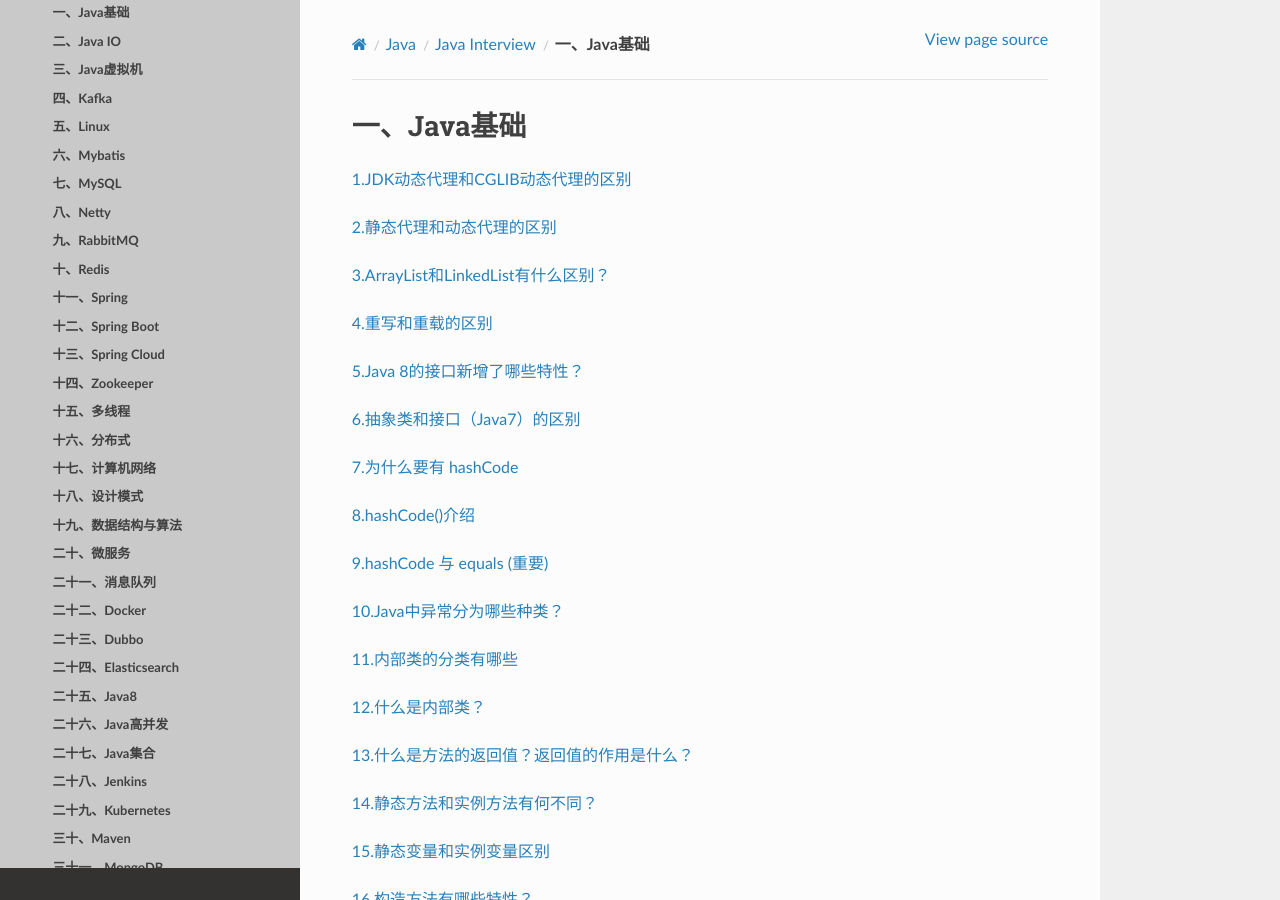
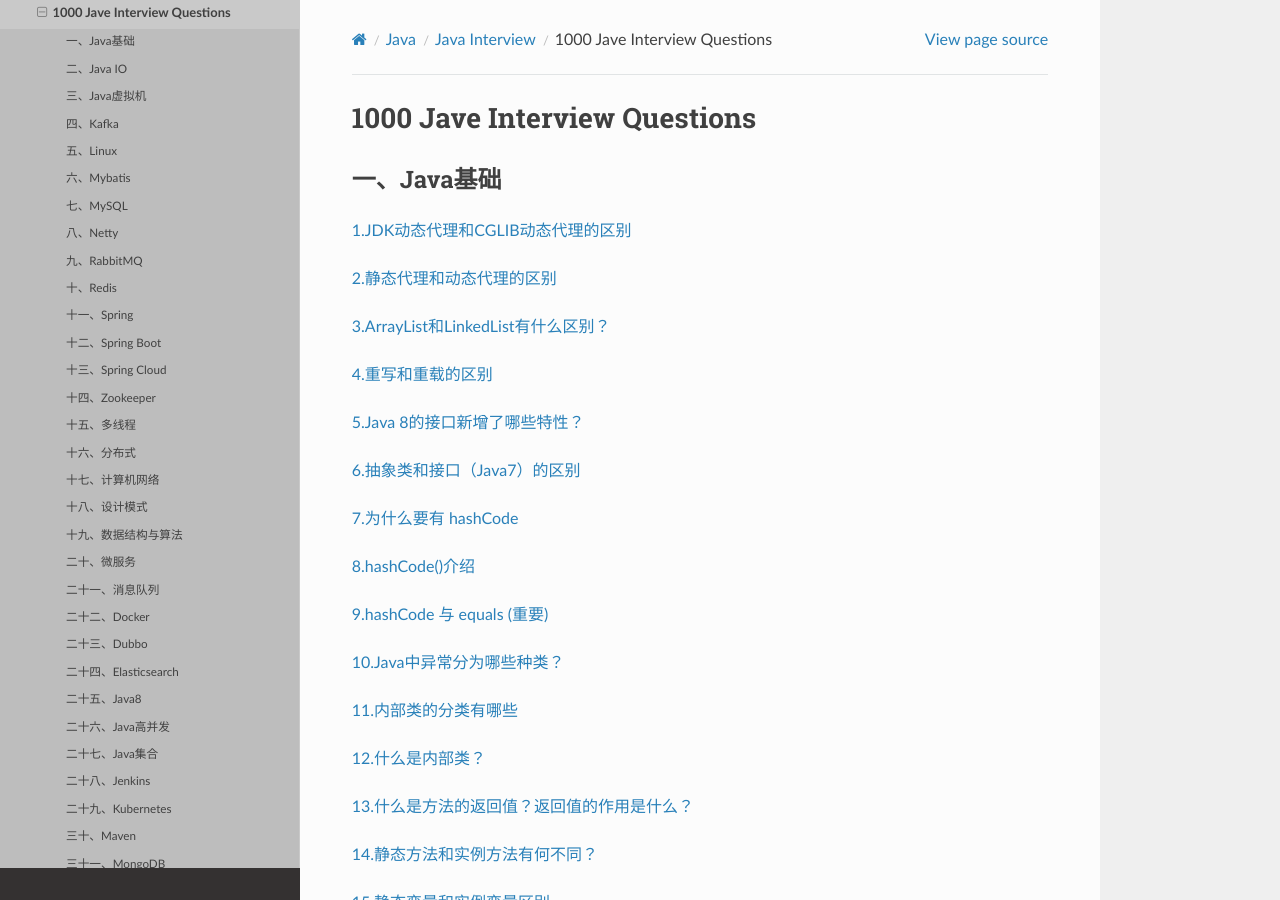
Before and after one commit to Pyrad/pyradnotes, a Sphinx documentation site: the page built from source/Java/Interview/JavaInterview1000.md, in a window 1280 px wide and 900 px high. Built offline with Sphinx 7.4.7 and the Read the Docs theme 2.0.0, drawn with Linux system fonts in a browser that asks for light colours.

Commit message:
JAVA Fix warnings reported by MyST-parser

```diff
--- a/source/Java/Interview/JavaInterview1000.md
+++ b/source/Java/Interview/JavaInterview1000.md
@@ -1,4 +1,6 @@
-## **一、Java基础**
+# 1000 Jave Interview Questions
+
+## 一、Java基础
 
 [1.JDK动态代理和CGLIB动态代理的区别](https://zwmst.com/355.html)
 
@@ -98,7 +100,7 @@
 
 [49.说下面向对象四大特性](https://zwmst.com/217.html)
 
-## **二、Java IO**
+## 二、Java IO
 
 [1.IO多路复用的底层原理](https://zwmst.com/390.html)
 
@@ -132,7 +134,7 @@
 
 [16.Java 中有几种类型的流？](https://zwmst.com/360.html)
 
-## **三、Java虚拟机**
+## 三、Java虚拟机
 
 [1.如何判断一个常量是废弃常量 ？](https://zwmst.com/481.html)
 
@@ -218,7 +220,7 @@
 
 [42.栈帧里面包含哪些东西？](https://zwmst.com/393.html)
 
-## **四、Kafka**
+## 四、Kafka
 
 [1.简述Follower副本消息同步的完整流程](https://zwmst.com/555.html)
 
@@ -284,7 +286,7 @@
 
 [32.为什么要使用kafka？为什么要使用消息队列？](https://zwmst.com/484.html)
 
-## **五、Linux**
+## 五、Linux
 
 [1.在Linux下如何指定dns服务器，来解析某个域名？](https://zwmst.com/636.html)
 
@@ -360,7 +362,7 @@
 
 [37.vim有几种工作模式？](https://zwmst.com/561.html)
 
-## **六、Mybatis**
+## 六、Mybatis
 
 [1.Mybatis的一级、二级缓存](https://zwmst.com/1793.html)
 
@@ -392,7 +394,7 @@
 
 [15.什么是Mybatis？](https://zwmst.com/1763.html)
 
-## **七、MySQL**
+## 七、MySQL
 
 [1.解释MySQL外连接、内连接与自连接的区别](https://zwmst.com/735.html)
 
@@ -488,7 +490,7 @@
 
 [47.什么是索引?](https://zwmst.com/639.html)
 
-## **八、Netty**
+## 八、Netty
 
 [1.Netty高性能体现在哪些方面？](https://zwmst.com/762.html)
 
@@ -516,7 +518,7 @@
 
 [13.什么是Reactor模型？Reactor的3种版本都知道吗？](https://zwmst.com/738.html)
 
-## **九、RabbitMQ**
+## 九、RabbitMQ
 
 [1.vhost 是什么？起什么作用？](https://zwmst.com/1823.html)
 
@@ -558,7 +560,7 @@
 
 [20.消息基于什么传输？](https://zwmst.com/1825.html)
 
-## **十、Redis**
+## 十、Redis
 
 [1.Redis如何做内存优化？](https://zwmst.com/824.html)
 
@@ -620,7 +622,7 @@
 
 [30.什么是Redis？简述它的优缺点？](https://zwmst.com/765.html)
 
-## **十一、Spring**
+## 十一、Spring
 
 [1.@Component和@Bean的区别是什么？](https://zwmst.com/1867.html)
 
@@ -674,7 +676,7 @@
 
 [26.什么是spring?](https://zwmst.com/1838.html)
 
-## **十二、Spring Boot**
+## 十二、Spring Boot
 
 [1.SpringBoot 2.X有哪些新特性？与1.X有什么区别？](https://zwmst.com/1934.html)
 
@@ -718,7 +720,7 @@
 
 [21.什么是springboot](https://zwmst.com/1894.html)
 
-## **十三、Spring Cloud**
+## 十三、Spring Cloud
 
 [1.Eureka和zookeeper都可以提供服务注册与发现的功能，两者的区别](https://zwmst.com/859.html)
 
@@ -754,7 +756,7 @@
 
 [17.什么是 Spring Cloud？](https://zwmst.com/827.html)
 
-## **十四、Zookeeper**
+## 十四、Zookeeper
 
 [1.zookeeper负载均衡和nginx负载均衡区别](https://zwmst.com/1992.html)
 
@@ -810,7 +812,7 @@
 
 [27.Zookeeper有哪些节点类型？](https://zwmst.com/1937.html)
 
-## **十五、多线程**
+## 十五、多线程
 
 [1.你将如何使用thread dump？你将如何分析Thread dump？](https://zwmst.com/951.html)
 
@@ -898,7 +900,7 @@
 
 [43.Thread.sleep(0)的作用是什么？](https://zwmst.com/937.html)
 
-## **十六、分布式**
+## 十六、分布式
 
 [1.SOA和微服务架构有哪些区别?](https://zwmst.com/984.html)
 
@@ -930,7 +932,7 @@
 
 [15.雪花算法了解过吗？](https://zwmst.com/955.html)
 
-## **十七、计算机网络**
+## 十七、计算机网络
 
 [1.HTTP协议包括哪些请求？](https://zwmst.com/1609.html)
 
@@ -964,7 +966,7 @@
 
 [16.请简述TCP和UDP的区别](https://zwmst.com/1578.html)
 
-## **十八、设计模式**
+## 十八、设计模式
 
 [1.Spring 当中用到了哪些设计模式？](https://zwmst.com/1017.html)
 
@@ -996,7 +998,7 @@
 
 [15.接口是什么？为什么要使用接口而不是直接使用具体类？](https://zwmst.com/987.html)
 
-## **十九、数据结构与算法**
+## 十九、数据结构与算法
 
 [1.谈一谈，id全局唯一且自增，如何实现？](https://zwmst.com/1044.html)
 
@@ -1022,7 +1024,7 @@
 
 [12.什么是算法？](https://zwmst.com/1020.html)
 
-## **二十、微服务**
+## 二十、微服务
 
 [1.作为服务注册中心，Eureka比Zookeeper好在哪里?](https://zwmst.com/1073.html)
 
@@ -1052,7 +1054,7 @@
 
 [14.微服务有哪些优缺点？](https://zwmst.com/1047.html)
 
-## **二十一、消息队列**
+## 二十一、消息队列
 
 [1.为什么使用消息队列？](https://zwmst.com/1094.html)
 
@@ -1074,7 +1076,7 @@
 
 [10.消息队列有哪些应用场景？](https://zwmst.com/1076.html)
 
-## **二十二、Docker**
+## 二十二、Docker
 
 [1.在 非 Linux 操作系统平台上如何运行 Docker ?](https://zwmst.com/1137.html)
 
@@ -1118,7 +1120,7 @@
 
 [21.什么是Docker](https://zwmst.com/1097.html)
 
-## **二十三、Dubbo**
+## 二十三、Dubbo
 
 [1.说说 Dubbo 服务暴露的过程。](https://zwmst.com/1193.html)
 
@@ -1174,7 +1176,7 @@
 
 [27.Dubbo是什么？](https://zwmst.com/1141.html)
 
-## **二十四、Elasticsearch**
+## 二十四、Elasticsearch
 
 [1.如何监控 Elasticsearch 集群状态？](https://zwmst.com/1666.html)
 
@@ -1216,7 +1218,7 @@
 
 [20.为什么要使用Elasticsearch?](https://zwmst.com/1626.html)
 
-## **二十五、Java8**
+## 二十五、Java8
 
 [1.Lambda表达式的参数列表与Lambda箭头运算符有何不同？](https://zwmst.com/1216.html)
 
@@ -1240,7 +1242,7 @@
 
 [11.Java 8 新特性简介](https://zwmst.com/1196.html)
 
-## **二十六、Java高并发**
+## 二十六、Java高并发
 
 [1.ForkJoin框架](https://zwmst.com/1709.html)
 
@@ -1282,7 +1284,7 @@
 
 [20.什么是进程](https://zwmst.com/1671.html)
 
-## **二十七、Java集合**
+## 二十七、Java集合
 
 [1.Iterator是什么？](https://zwmst.com/1738.html)
 
@@ -1334,7 +1336,7 @@
 
 [25.Enumeration和Iterator接口的区别？](https://zwmst.com/1740.html)
 
-## **二十八、Jenkins**
+## 二十八、Jenkins
 
 [1.什么是Blue Ocean](https://zwmst.com/1238.html)
 
@@ -1354,7 +1356,7 @@
 
 [9.什么是Jenkins？](https://zwmst.com/1219.html)
 
-## **二十九、Kubernetes**
+## 二十九、Kubernetes
 
 [1.Replica Set 和 Replication Controller之间有什么区别？](https://zwmst.com/1282.html)
 
@@ -1396,7 +1398,7 @@
 
 [20.什么是Kubernetes？](https://zwmst.com/1241.html)
 
-## **三十、Maven**
+## 三十、Maven
 
 [1.依赖的解析机制](https://zwmst.com/1314.html)
 
@@ -1428,7 +1430,7 @@
 
 [15.maven是什么？](https://zwmst.com/1286.html)
 
-## **三十一、MongoDB**
+## 三十一、MongoDB
 
 [1.为什么MongoDB的数据文件很大？](https://zwmst.com/1575.html)
 
@@ -1470,7 +1472,7 @@
 
 [20.什么是MongoDB？](https://zwmst.com/1537.html)
 
-## **三十二、Mycat**
+## 三十二、Mycat
 
 [1.你们项目中分片的实现方式是什么？](https://zwmst.com/1531.html)
 
@@ -1492,7 +1494,7 @@
 
 [10.Mycat是什么？](https://zwmst.com/1513.html)
 
-## **三十三、Nginx**
+## 三十三、Nginx
 
 [1.请陈述stub_status和sub_filter指令的作用是什么?](https://zwmst.com/1510.html)
 
@@ -1524,7 +1526,7 @@
 
 [15.请解释一下什么是 Nginx ？](https://zwmst.com/1482.html)
 
-## **三十四、RocketMQ**
+## 三十四、RocketMQ
 
 [1.任何一台Broker突然宕机了怎么办？](https://zwmst.com/1479.html)
 
@@ -1556,7 +1558,7 @@
 
 [15.RocketMQ中的Topic和JMS的queue有什么区别？](https://zwmst.com/1451.html)
 
-## **三十五、Servlet**
+## 三十五、Servlet
 
 [1.init(ServletConfig)方法与异常](https://zwmst.com/1448.html)
 
@@ -1580,7 +1582,7 @@
 
 [11.Servlet的生命周期？](https://zwmst.com/1428.html)
 
-## **三十六、Shiro**
+## 三十六、Shiro
 
 [1.Session Manager 会话管理介绍一下](https://zwmst.com/1424.html)
 
@@ -1602,7 +1604,7 @@
 
 [10.什么是shiro](https://zwmst.com/1406.html)
 
-## **三十七、Tomcat**
+## 三十七、Tomcat
 
 [1.Tomcat一个请求的完整过程](https://zwmst.com/1403.html)
 
@@ -1624,7 +1626,7 @@
 
 [10.Tomcat的缺省端口是多少，怎么修改？](https://zwmst.com/1385.html)
 
-## **三十八、编译原理**
+## 三十八、编译原理
 
 [1.全局优化](https://zwmst.com/1380.html)
 
@@ -1644,7 +1646,7 @@
 
 [9.词法分析](https://zwmst.com/1364.html)
 
-## **三十九、操作系统**
+## 三十九、操作系统
 
 [1.守护、僵尸、孤儿进程的概念](https://zwmst.com/1361.html)
 
```
